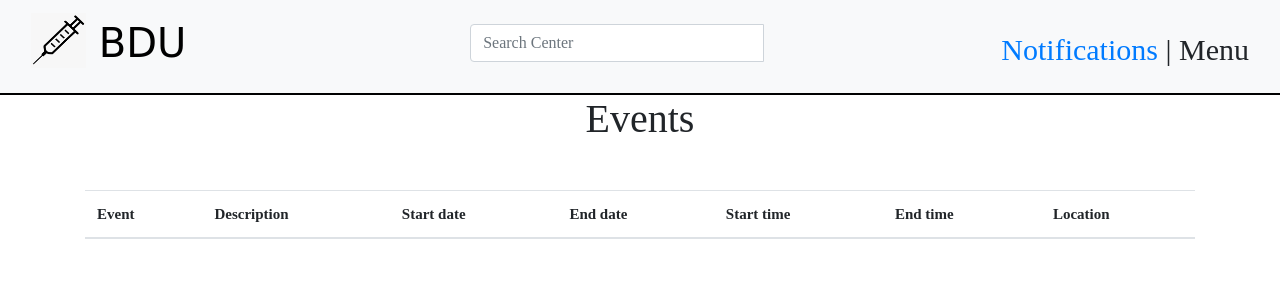
After one commit to Anabella1109/Blood-donation, a Django app: page /events/ in a window 1280 px wide. The commit adds this page. Shown: the top 300 px of the page. Run offline with Django 4.2, Linux system fonts and the light colour scheme; data that the repository does not hold is empty; parts of the project's set-up code (start-up, migrations or seed data) failed here and were passed over; some libraries are stand-ins or nearby versions.

Commit message:
New changes

```diff
--- a/mysite/blooddonation/admin.py
+++ b/mysite/blooddonation/admin.py
@@ -1,8 +1,12 @@
 from django.contrib import admin
-from .models import User,Center, Donor
+from .models import User,Center, Donor,Event,Profile,Appointment
 
 admin.site.register(User)
 admin.site.register(Donor)
 admin.site.register(Center)
+admin.site.register(Event)
+admin.site.register(Profile)
+admin.site.register(Appointment)
+
 
 # Register your models here.
--- /dev/null
+++ b/mysite/blooddonation/templates/events.html
@@ -0,0 +1,34 @@
+{% extends 'base.html' %}
+{% block title %} Events {% endblock %}
+
+{% block content %}
+<center><h1>Events</h1></center>
+<div class="container mt-4">
+      <br>
+      <table class="table">
+        <thead>
+          <tr>
+            <th>Event</th>
+            <th>Description</th>
+            <th>Start date</th>
+            <th>End date</th>
+            <th>Start time</th>
+            <th>End time</th>
+            <th>Location</th>
+          </tr>
+        </thead>
+{% for event in events %}
+<tr>
+  <td>{{event.name}}</td>
+  <td>{{event.description}}</td>
+  <td>{{event.starting}}</td>
+  <td>{{event.ending}}</td>
+  <td>{{event.start_time}}</td>
+  <td>{{event.end_time}}</td>
+  <td>{{event.location}}</td>
+
+</tr>
+{% endfor %}
+</table>
+</div>
+{% endblock %}
--- a/mysite/blooddonation/urls.py
+++ b/mysite/blooddonation/urls.py
@@ -12,6 +12,8 @@ urlpatterns = [
     # path('edit_profile/(\d+)',views.edit_profile,name ='edit_profile') ,
     path('profile/',views.profile,name ='profile') ,
     path('search/', views.search_results, name='search_results'),
+    path('create_event/', views.create_event.as_view(), name='create_event'),
+    path('events/', views.events, name='events'),
     # path("<int:myid>/", views.quiz, name="quiz"),
     # path("quiz/", views.quiz, name="quiz"),
     # path('<int:myid>/data/', views.quiz_data_view, name='quiz-data'),
--- a/mysite/blooddonation/views.py
+++ b/mysite/blooddonation/views.py
@@ -1,8 +1,8 @@
 from django.shortcuts import render
 from django.http import HttpResponse
 from django.views.generic import CreateView
-from .models import Donor, Center, User, Profile
-from .form import DonorsSignUpForm,CentersSignUpForm,Loginform,Profileform
+from .models import Donor, Center, User, Profile, Event
+from .form import DonorsSignUpForm,CentersSignUpForm,Loginform,Profileform, EventForm
 from django.contrib.messages.views import SuccessMessageMixin
 from django.urls import reverse_lazy
 from django.contrib.auth.decorators import login_required
@@ -43,8 +43,14 @@ class center_register(CreateView):
       model= User
       form_class= CentersSignUpForm
       template_name= '../templates/center_register.html'
-      success_url= reverse_lazy('quiz')
+      success_url= reverse_lazy('index')
       success_message= "Account Created"
+
+class create_event(CreateView):
+      model=Event
+      form_class= EventForm
+      template_name='../templates/createevent.html'
+      success_url= reverse_lazy('index')
 
 def profile(request,id):
      user=User.objects.get(id=id)
@@ -58,8 +64,12 @@ def search_results(request):
         searched_projects = Center.search_by_name(search_term)
         message = f"{search_term}"
 
-        return render(request, 'search.html',{"message":message,"projects": searched_projects})
+        return render(request, 'search.html',{"message":message,"centers": searched_projects})
 
     else:
         message = "You haven't searched for any term"
         return render(request, 'search.html',{"message":message})
+
+def events(request):
+    events=Event.objects.all()
+    return render(request,'events.html', {'events':events})
--- a/mysite/mysite/settings.py
+++ b/mysite/mysite/settings.py
@@ -42,6 +42,7 @@ INSTALLED_APPS = [
     'django.contrib.sessions',
     'django.contrib.messages',
     'django.contrib.staticfiles',
+    'phonenumber_field',
 
 ]
 
@@ -82,11 +83,12 @@ WSGI_APPLICATION = 'mysite.wsgi.application'
 DATABASES = {
     'default': {
          'ENGINE': 'django.db.backends.postgresql',
-        'NAME': 'bd',
+        'NAME': 'bloody',
          'USER': 'Bella',
        'PASSWORD':'bellamava',     }
 }
-
+PHONENUMBER_DEFAULT_REGION="RW"
+PHONENUMBER_DB_FORMAT="NATIONAL"
 
 # Password validation
 # https://docs.djangoproject.com/en/4.0/ref/settings/#auth-password-validators
--- a/mysite/static/style.css
+++ b/mysite/static/style.css
@@ -214,3 +214,9 @@ border-radius: 50px;
   font-size: larger;
   font-style: italic;
 }
+
+#left h3{
+  margin-top: 115px;
+  margin-bottom: 6px;
+  background-color:blanchedalmond ;
+}
```
Also changed, not shown: mysite/blooddonation/form.py (+11 -2 lines), mysite/blooddonation/models.py (+28 -16 lines), mysite/blooddonation/templates/createevent.html (added, +33 -0 lines), mysite/blooddonation/migrations/0001_initial.py, mysite/blooddonation/migrations/0002_alter_donor_phone_number_alter_user_is_center_and_more.py (deleted), mysite/blooddonation/migrations/0002_center_email_donor_email.py (added), mysite/blooddonation/migrations/0003_alter_center_phone_number_alter_donor_phone_number.py (deleted), mysite/blooddonation/migrations/0004_quiz_question_marks_of_user_answer.py (deleted), mysite/blooddonation/migrations/0005_profile_remove_marks_of_user_quiz_and_more.py (deleted).
